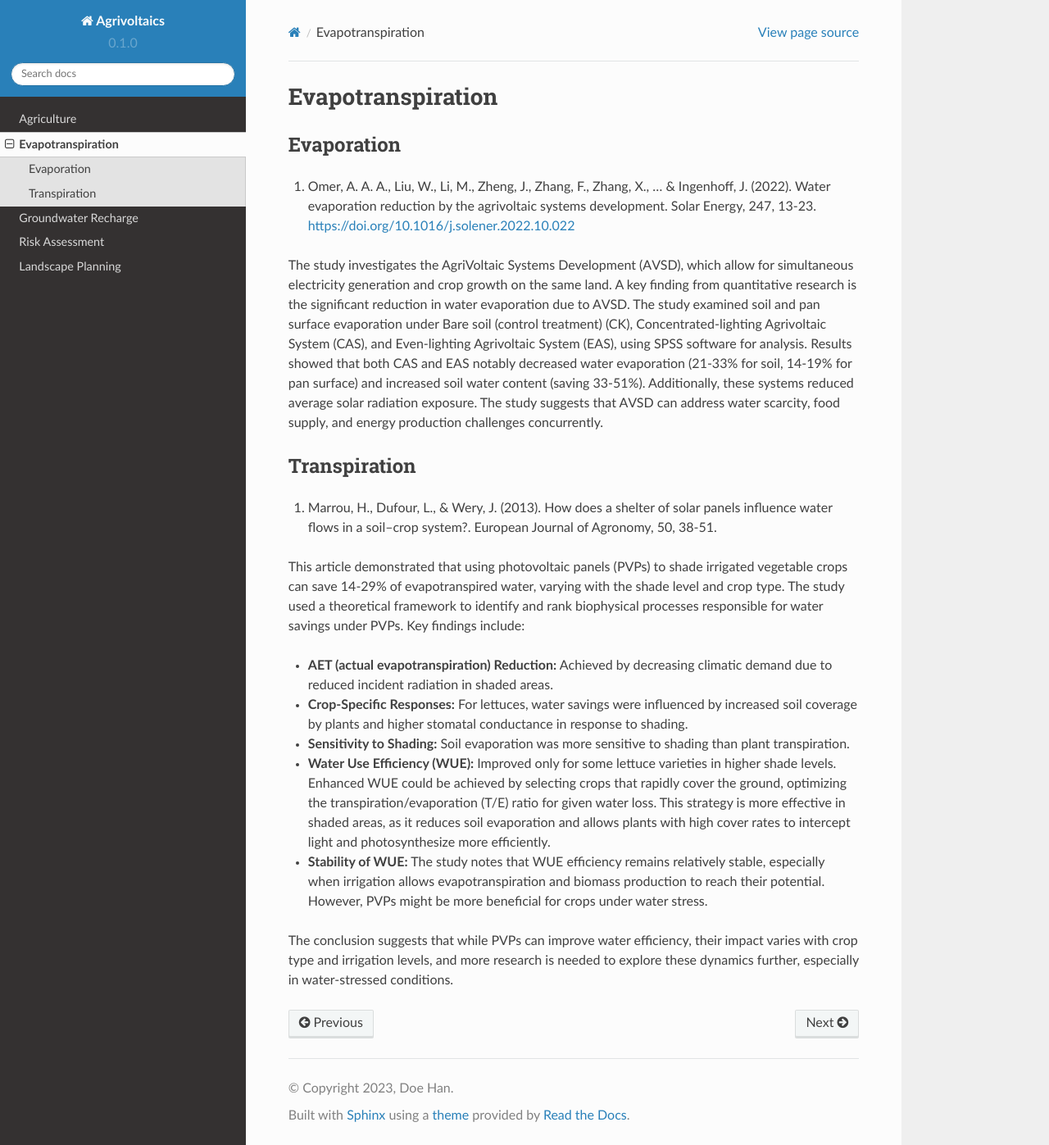
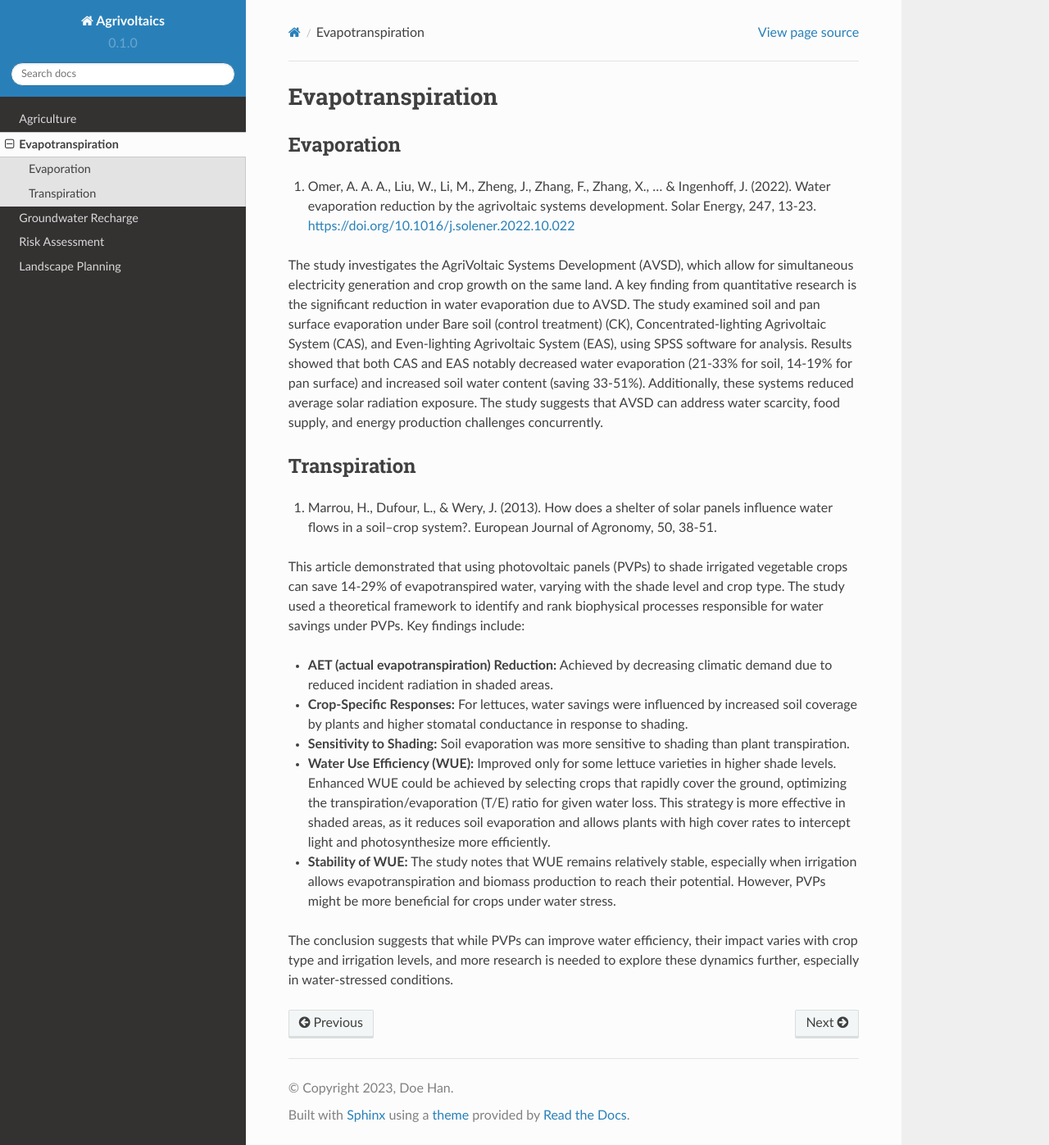
Before and after one commit to hanhydro/wiki, a Sphinx documentation site: the page built from docs/source/et.rst, in a window 1280 px wide and 1397 px high. Shown: the whole window at 82% size. Built offline with Sphinx 7.4.7 and the Read the Docs theme 2.0.0, drawn with Linux system fonts in a browser that asks for light colours; pages that are not in the unit, such as notebooks, are missing from menus.

Commit message:
Update et.rst

```diff
--- a/docs/source/et.rst
+++ b/docs/source/et.rst
@@ -17,6 +17,6 @@ This article demonstrated that using photovoltaic panels (PVPs) to shade irrigat
 - **Crop-Specific Responses:** For lettuces, water savings were influenced by increased soil coverage by plants and higher stomatal conductance in response to shading.
 - **Sensitivity to Shading:** Soil evaporation was more sensitive to shading than plant transpiration.
 - **Water Use Efficiency (WUE):** Improved only for some lettuce varieties in higher shade levels. Enhanced WUE could be achieved by selecting crops that rapidly cover the ground, optimizing the transpiration/evaporation (T/E) ratio for given water loss. This strategy is more effective in shaded areas, as it reduces soil evaporation and allows plants with high cover rates to intercept light and photosynthesize more efficiently.
-- **Stability of WUE:** The study notes that WUE efficiency remains relatively stable, especially when irrigation allows evapotranspiration and biomass production to reach their potential. However, PVPs might be more beneficial for crops under water stress.
+- **Stability of WUE:** The study notes that WUE remains relatively stable, especially when irrigation allows evapotranspiration and biomass production to reach their potential. However, PVPs might be more beneficial for crops under water stress.
 
 The conclusion suggests that while PVPs can improve water efficiency, their impact varies with crop type and irrigation levels, and more research is needed to explore these dynamics further, especially in water-stressed conditions.
```
